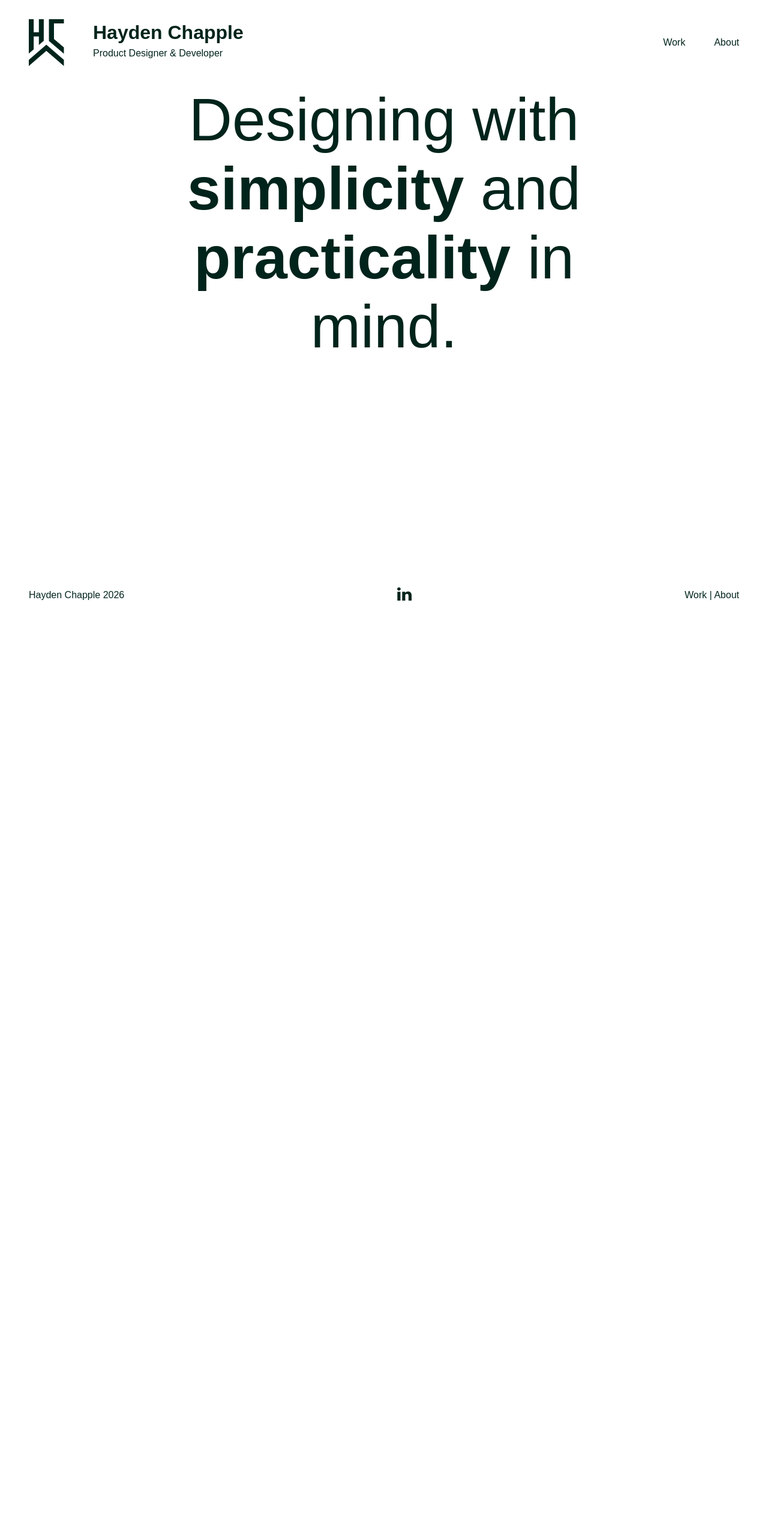
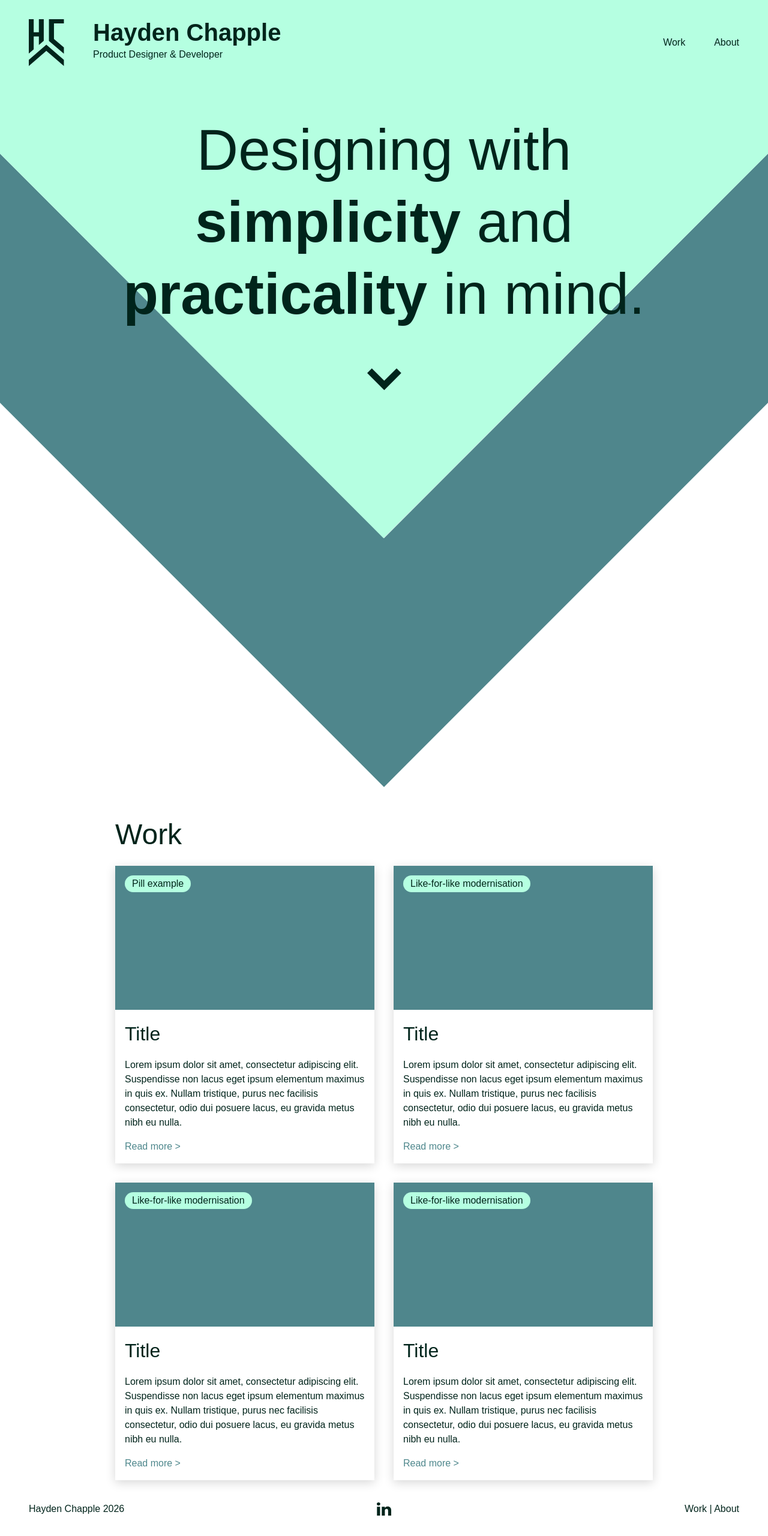
Before and after one commit to haysaxman/portfolio, a website built with Vite: page index.html in a window 1280 px wide. Shown: the whole page at 60% size. Before the commit the page ends 1042 px from the top, so only its background shows below. Built offline with nearby package versions, Linux system fonts and the light colour scheme; a web font is replaced by a local one.

Commit message:
Added portrait and added responsiveness

```diff
--- a/about.html
+++ b/about.html
@@ -2,7 +2,7 @@
 <html>
 <head>
 <title>About</title>
-<link rel="stylesheet" href="styles.css">
+<link rel="stylesheet" href="/src/styles.css">
   <link rel="preconnect" href="https://fonts.googleapis.com">
   <link rel="preconnect" href="https://fonts.gstatic.com" crossorigin>
   <link href="https://fonts.googleapis.com/css2?family=Funnel+Display:wght@300..800&family=Funnel+Sans:ital,wght@0,300..800;1,300..800&display=swap" rel="stylesheet">
@@ -10,38 +10,41 @@
 <body>
     <header>
       <a href="index" id="logo-group">
-        <img src="images/logo.svg" id="logo">
+        <img src="/images/logo.svg" id="logo">
         <div id="name-group">
           <h1>Hayden Chapple</h1>
           <p>Product Designer & Developer<p>
         </div>
       </a>
       <nav>
-          <a href="work"><p>Work</p></a>
-          <a href="about"><p>About</p></a>
+          <a href="/work"><p>Work</p></a>
+          <a><p>About</p></a>
       </nav>
     </header>
-    <div class="content">
-        <h1>About</h1>
-        <div class="card-container">
-            <div>
+    <div class="flex flex-col lg:w-4xl w-full gap-4 px-6 sm:px-12 lg:px-0">
+        <h1 class="page-title">About</h1>
+        <div class="flex-col flex gap-4">
+            <div class="flex-col md:flex-row flex gap-4 flex-col-reverse">
                 <p>
                     I am a Product Designer with Front-end Development experience and a passion for producing functional and accessible software.
                     <br><br>Working directly with developers has allowed me to gain deeper understanding of how software is made which bridges the gap between design and development.
                     <br><br>When designing, I keep the  implementation in mind to make achievable designs and consider what functionality could be reused or extended to achieve the design goal.
                 </p>
-                <a target="_blank" href="https://www.linkedin.com/in/haydenchapple/"><h4>LinkedIn</h4></a>
-                <a target="_blank" href="files/Hayden Chapple Resume 2025-09-22-1.pdf"><h4>Resume</h4></a>
+                <div>
+                    <img id="portrait" class="rounded-full w-64 md:w-lg shadow-lg" src="images/hayden.jpg">
+                </div>
+
             </div>
-            <div>
-                <img src="images/placeholder.png">
+            <div class="flex flex-col gap-3">
+              <a target="_blank" href="https://www.linkedin.com/in/haydenchapple/"><h4 class="text-xl text-[#4E878C]">LinkedIn</h4></a>
+              <a target="_blank" href="files/Hayden Chapple Resume 2025-09-22-1.pdf"><h4 class="text-xl text-[#4E878C]">Resume</h4></a>
             </div>
         </div>
     </div>
     <footer>
         <p>Hayden Chapple 2026</p>
         <a clss="icon-button" target="_blank" href="https://www.linkedin.com/in/haydenchapple/"><img src="images/linkedin-logo.svg"></a>
-        <p><a href="work">Work</a> | <a href="about">About</a></p>
+        <p class="text-right"><a href="work">Work</a> | <a href="about">About</a></p>
     </footer>
 </body>
 </html>
--- a/index.html
+++ b/index.html
@@ -11,11 +11,17 @@
 
 </style>
 </head>
-<body>
+<body class="relative">
     <!-- <img src="images/background-image2.svg" style="position: absolute; width: 100vw; top: 0; z-index: -1;"> -->
-    <header>
+    <div class="block w-full -z-10 absolute">
+      <div class="lg:h-64 md:h-96 h-128" style="background-color: #B5FFE1;"></div>
+      <div class="">
+        <img src="/images/cover-image.svg">
+      </div>
+    </div>
+    <header class="sticky">
       <a href="index" id="logo-group">
-        <img src="images/logo.svg" id="logo">
+        <img src="/images/logo.svg" id="logo">
         <div id="name-group">
           <h1>Hayden Chapple</h1>
           <p>Product Designer & Developer<p>
@@ -26,10 +32,59 @@
           <a href="about"><p>About</p></a>
       </nav>
     </header>
-    <div class="content">
-      <h1 class="display-text">
+
+    <div class="lg:w-4xl md:w-2xl w-md flex flex-col w-full items-center lg:py-12 py-24 gap-16">
+      <h1 class="z-10 text-center lg:text-8xl/[1.25] md:text-7xl/[1.25] text-6xl/[1.25]">
         Designing with <b>simplicity</b> and <b>practicality</b> in mind.
       </h1>
+      <a href="#work">
+        <img src="images/arrow.svg">
+      </a>
+    </div>
+    <div class="flex flex-col w-4xl gap-4 lg:pt-[640px]">
+        <a id="work"></a>
+        <h1 class="page-title">
+            Work
+        </h1>
+        <div class="grid md:grid-cols-2 grid-cols-1 gap-8 lg:w-4xl w-full ">
+            <div class="card">
+                <p class="pill">Pill example</p>
+                <img class="thumbnail" src="images/placeholder.png">
+                <div class="card-content">
+                    <h3 class="card-title">Title</h3>
+                    <p class="card-description">Lorem ipsum dolor sit amet, consectetur adipiscing elit. Suspendisse non lacus eget ipsum elementum maximus in quis ex. Nullam tristique, purus  nec facilisis consectetur, odio dui posuere lacus, eu gravida metus nibh eu nulla.</p>
+                    <a class="card-link" href="/work/case-study-example.html"><p>Read more ></p></a>
+                </div>
+            </div>
+            <div class="card">
+                <p class="pill">Like-for-like modernisation</p>
+                <img class="thumbnail" src="images/placeholder.png">
+                <div class="card-content">
+                    <h3 class="card-title">Title</h3>
+                    <p class="card-description">Lorem ipsum dolor sit amet, consectetur adipiscing elit. Suspendisse non lacus eget ipsum elementum maximus in quis ex. Nullam tristique, purus  nec facilisis consectetur, odio dui posuere lacus, eu gravida metus nibh eu nulla.</p>
+                    <a class="card-link" href="/work/case-study-example.html"><p>Read more ></p></a>
+                </div>
+            </div>
+            <div class="card">
+                <p class="pill">Like-for-like modernisation</p>
+                <img class="thumbnail" src="images/placeholder.png">
+                <div class="card-content">
+                    <h3 class="card-title">Title</h3>
+                    <p class="card-description">Lorem ipsum dolor sit amet, consectetur adipiscing elit. Suspendisse non lacus eget ipsum elementum maximus in quis ex. Nullam tristique, purus  nec facilisis consectetur, odio dui posuere lacus, eu gravida metus nibh eu nulla.</p>
+                    <a class="card-link" href="work/case-study-example.html"><p>Read more ></p></a>
+                </div>
+            </div>
+            <div class="card">
+                <p class="pill">Like-for-like modernisation</p>
+                <img class="thumbnail" src="images/placeholder.png">
+                <div class="card-content">
+                    <h3 class="card-title">Title</h3>
+                    <p class="card-description">Lorem ipsum dolor sit amet, consectetur adipiscing elit. Suspendisse non lacus eget ipsum elementum maximus in quis ex. Nullam tristique, purus  nec facilisis consectetur, odio dui posuere lacus, eu gravida metus nibh eu nulla.</p>
+                    <a class="card-link" href="work/case-study-example.html"><p>Read more ></p></a>
+                </div>
+            </div>
+        </div>
+
     </div>
     <!-- <div class="dropdown">
         <button onclick="showMenu()" class="dropbtn">Menu</button>
@@ -41,8 +96,9 @@
   <footer>
     <p>Hayden Chapple 2026</p>
     <a clss="icon-button" target="_blank" href="https://www.linkedin.com/in/haydenchapple/"><img src="images/linkedin-logo.svg"></a>
-    <p><a href="work">Work</a> | <a href="about">About</a></p>
+    <p class="text-right"><a href="work">Work</a> | <a href="about">About</a></p>
   </footer>
+
 
 <script>
 // Open dropdown
--- a/src/styles.css
+++ b/src/styles.css
@@ -1,3 +1,11 @@
+@import "tailwindcss";
+
+h1, h2, h3, h4, h5, h6 {
+  font-family: "Funnel Display", sans-serif;
+  margin: 0;
+  color: #00241B;
+}
+
 .dropdown-content {
   display: none;
 }
@@ -9,6 +17,7 @@ body {
   display: flex;
   flex-direction: column;
   margin: 0;
+  align-items: center;
 }
 
 .content {
@@ -31,6 +40,13 @@ header {
   justify-content: space-between;
   padding: 32px 48px;
   align-items: center;
+  width: 100%;
+}
+
+header h1 {
+  font-size: 40px;
+  font-weight: 700;
+  line-height: 1;
 }
 
 footer {
@@ -39,6 +55,11 @@ footer {
   justify-content: space-between;
   padding: 32px 48px;
   align-items: center;
+  width: 100%;
+}
+
+footer p {
+  width: 200px;
 }
 
 nav {
@@ -75,11 +96,7 @@ a:hover {
   justify-content: space-around;
 }
 
-h1, h2, h3, h4, h5, h6 {
-  font-family: "Funnel Display", sans-serif;
-  margin: 0;
-  color: #00241B;
-}
+
 
 p {
   font-family: "Funnel Sans", sans-serif;
@@ -94,28 +111,43 @@ p {
 .card {
   display: flex;
   flex-direction: column;
+  /* border: #D9D9D9 solid 1px; */
+  position: relative;
+  box-shadow: 0 4px 16px rgba(0, 0, 0, 0.16);
+}
+
+.card-content {
+  display: flex;
+  flex-direction: column;
   row-gap: 16px;
+  padding: 16px;
+}
+
+.card .pill {
+  position: absolute;
+  inset: 16px;
 }
 
 .card-title {
   font-size: 32px;
 }
 
-.card-link {
+.card-link p {
   color: #4E878C;
 }
 
-.card-container {
-  display: grid;
-  grid-template-columns: auto auto;
-  column-gap: 32px;
-  row-gap: 32px;
-}
-
 .pill {
-  padding: 4px 12px;
+  padding: 2px 12px;
   background-color: #B5FFE1;
   border-radius: 14px;
   height: fit-content;
   width: fit-content;
 }
+
+.page-title {
+  font-size: 48px;
+}
+
+a h4 {
+  color: #4E878C;
+}
--- a/work.html
+++ b/work.html
@@ -10,49 +10,57 @@
 <body>
     <header>
       <a href="index" id="logo-group">
-        <img src="images/logo.svg" id="logo">
+        <img src="/images/logo.svg" id="logo">
         <div id="name-group">
           <h1>Hayden Chapple</h1>
           <p>Product Designer & Developer<p>
         </div>
       </a>
       <nav>
-          <a href="work"><p>Work</p></a>
-          <a href="about"><p>About</p></a>
+          <a><p>Work</p></a>
+          <a href="/about"><p>About</p></a>
       </nav>
     </header>
-    <div class="content">
-        <h1>
+    <div class="flex flex-col lg:w-4xl w-full gap-4 px-6 sm:px-12 lg:px-0">
+        <h1 class="page-title">
             Work
         </h1>
-        <div class="card-container">
+        <div class="card-container grid lg:grid-cols-2 grid-cols-1 gap-8 lg:w-4xl w-full">
             <div class="card">
-                <p class="pill">Like-for-like modernisation</p>
+                <p class="pill">Pill example</p>
                 <img class="thumbnail" src="images/placeholder.png">
+                <div class="card-content">
                     <h3 class="card-title">Title</h3>
                     <p class="card-description">Lorem ipsum dolor sit amet, consectetur adipiscing elit. Suspendisse non lacus eget ipsum elementum maximus in quis ex. Nullam tristique, purus  nec facilisis consectetur, odio dui posuere lacus, eu gravida metus nibh eu nulla.</p>
                     <a class="card-link" href="work/case-study-example.html"><p>Read more ></p></a>
                 </div>
+            </div>
             <div class="card">
                 <p class="pill">Like-for-like modernisation</p>
                 <img class="thumbnail" src="images/placeholder.png">
+                <div class="card-content">
                     <h3 class="card-title">Title</h3>
                     <p class="card-description">Lorem ipsum dolor sit amet, consectetur adipiscing elit. Suspendisse non lacus eget ipsum elementum maximus in quis ex. Nullam tristique, purus  nec facilisis consectetur, odio dui posuere lacus, eu gravida metus nibh eu nulla.</p>
                     <a class="card-link" href="work/case-study-example.html"><p>Read more ></p></a>
                 </div>
+            </div>
             <div class="card">
                 <p class="pill">Like-for-like modernisation</p>
                 <img class="thumbnail" src="images/placeholder.png">
+                <div class="card-content">
                     <h3 class="card-title">Title</h3>
                     <p class="card-description">Lorem ipsum dolor sit amet, consectetur adipiscing elit. Suspendisse non lacus eget ipsum elementum maximus in quis ex. Nullam tristique, purus  nec facilisis consectetur, odio dui posuere lacus, eu gravida metus nibh eu nulla.</p>
                     <a class="card-link" href="work/case-study-example.html"><p>Read more ></p></a>
                 </div>
+            </div>
             <div class="card">
                 <p class="pill">Like-for-like modernisation</p>
                 <img class="thumbnail" src="images/placeholder.png">
+                <div class="card-content">
                     <h3 class="card-title">Title</h3>
                     <p class="card-description">Lorem ipsum dolor sit amet, consectetur adipiscing elit. Suspendisse non lacus eget ipsum elementum maximus in quis ex. Nullam tristique, purus  nec facilisis consectetur, odio dui posuere lacus, eu gravida metus nibh eu nulla.</p>
                     <a class="card-link" href="work/case-study-example.html"><p>Read more ></p></a>
+                </div>
             </div>
         </div>
 
@@ -60,7 +68,7 @@
     <footer>
         <p>Hayden Chapple 2026</p>
         <a clss="icon-button" target="_blank" href="https://www.linkedin.com/in/haydenchapple/"><img src="images/linkedin-logo.svg"></a>
-        <p><a href="work">Work</a> | <a href="about">About</a></p>
+        <p class="text-right"><a href="work">Work</a> | <a href="about">About</a></p>
     </footer>
 </body>
 </html>
--- a/work/case-study-example.html
+++ b/work/case-study-example.html
@@ -2,7 +2,7 @@
 <html>
 <head>
 <title>Work</title>
-<link rel="stylesheet" href="src/styles.css">
+<link rel="stylesheet" href="/src/styles.css">
   <link rel="preconnect" href="https://fonts.googleapis.com">
   <link rel="preconnect" href="https://fonts.gstatic.com" crossorigin>
   <link href="https://fonts.googleapis.com/css2?family=Funnel+Display:wght@300..800&family=Funnel+Sans:ital,wght@0,300..800;1,300..800&display=swap" rel="stylesheet">
@@ -10,7 +10,7 @@
 <body>
     <header>
       <a href="index" id="logo-group">
-        <img src="images/logo.svg" id="logo">
+        <img src="/images/logo.svg" id="logo">
         <div id="name-group">
           <h1>Hayden Chapple</h1>
           <p>Product Designer & Developer<p>
@@ -29,7 +29,7 @@
     <footer>
         <p>Hayden Chapple 2026</p>
         <a clss="icon-button" target="_blank" href="https://www.linkedin.com/in/haydenchapple/"><img src="images/linkedin-logo.svg"></a>
-        <p><a href="work">Work</a> | <a href="about">About</a></p>
+        <p class="text-right"><a href="work">Work</a> | <a href="about">About</a></p>
     </footer>
 </body>
 </html>
```
Also changed, not shown: images/arrow.svg (added), images/cover-image.svg (added), images/hayden.jpg (added). Lines whose indentation alone changed are shown as unchanged.
